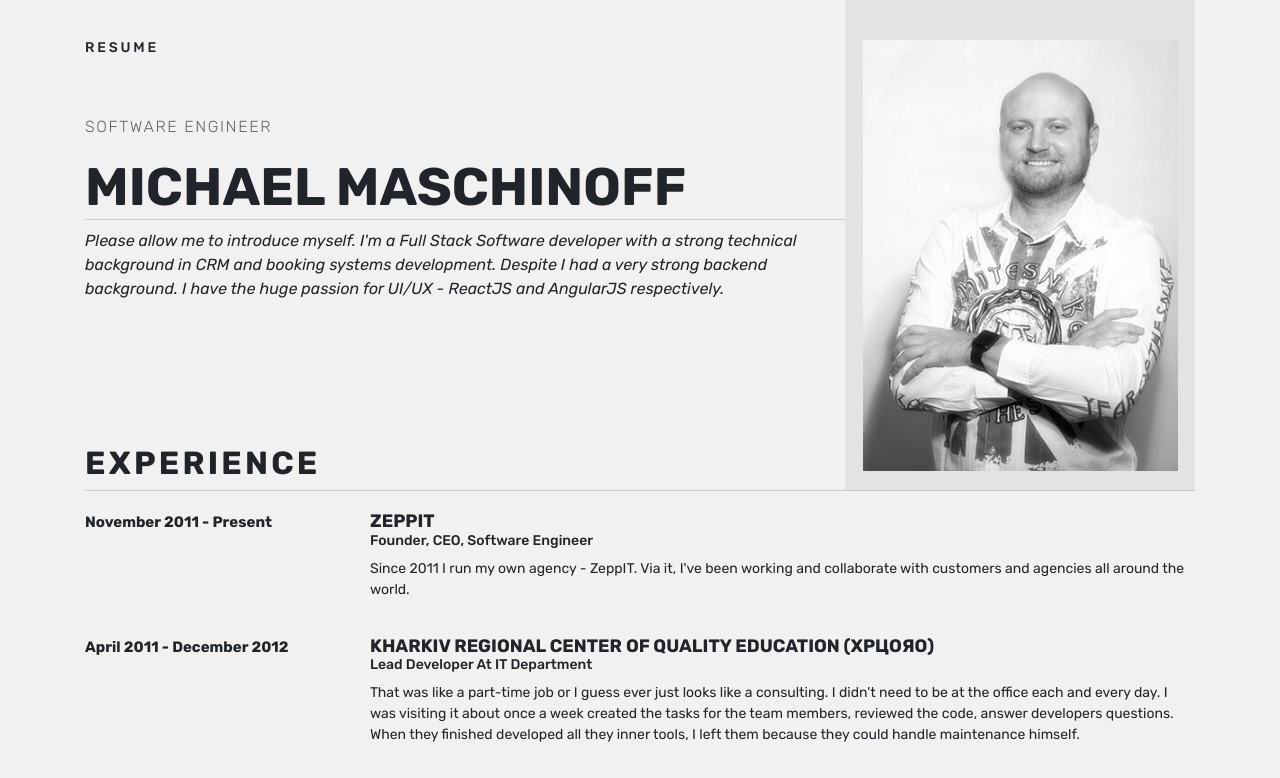
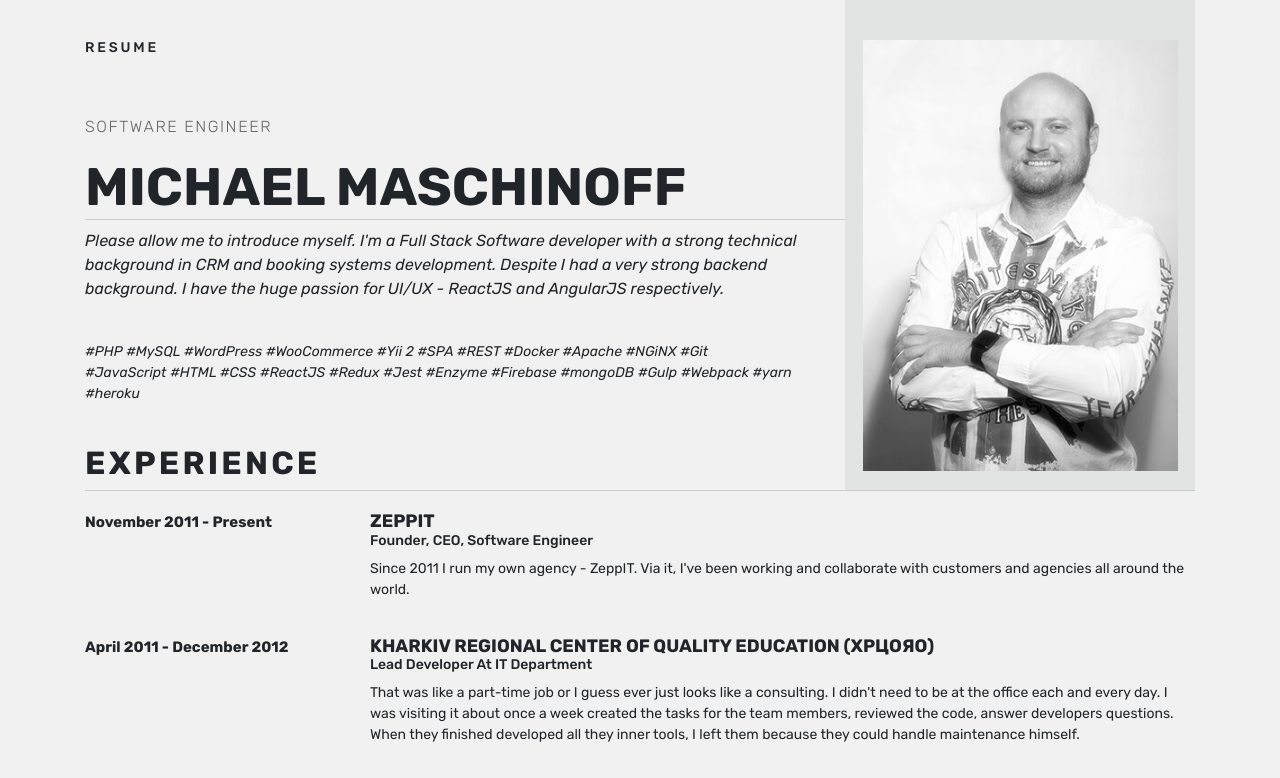
Before and after one commit to maschinoff/resume, a plain HTML site: page index.html in a window 1280 px wide. Shown: the top 778 px of the page. Drawn offline with Linux system fonts and the light colour scheme.

Commit message:
Add stack and tech

```diff
--- a/assets/css/style.css
+++ b/assets/css/style.css
@@ -123,6 +123,12 @@ a:hover {
     margin-bottom: 20px;
 }
 
+.stack {
+    margin-top: 40px;
+    font-size: 14px;
+    font-style: italic;
+}
+
 /*** Skills ***/
 .progress {
     height: 12px;
--- a/index.html
+++ b/index.html
@@ -89,6 +89,10 @@
                             Despite I had a very strong backend background. I have the huge
                             passion for UI/UX - ReactJS and AngularJS respectively.
                         </p>
+                        <div class="stack">
+                            #PHP #MySQL #WordPress #WooCommerce #Yii 2 #SPA #REST #Docker #Apache #NGiNX #Git<br>
+                            #JavaScript #HTML #CSS #ReactJS #Redux #Jest #Enzyme #Firebase #mongoDB #Gulp #Webpack #yarn #heroku
+                        </div>
                     </div>
                     <div class="col-xs-12 col-md-4">
                         <div class="photo-holder">
```
